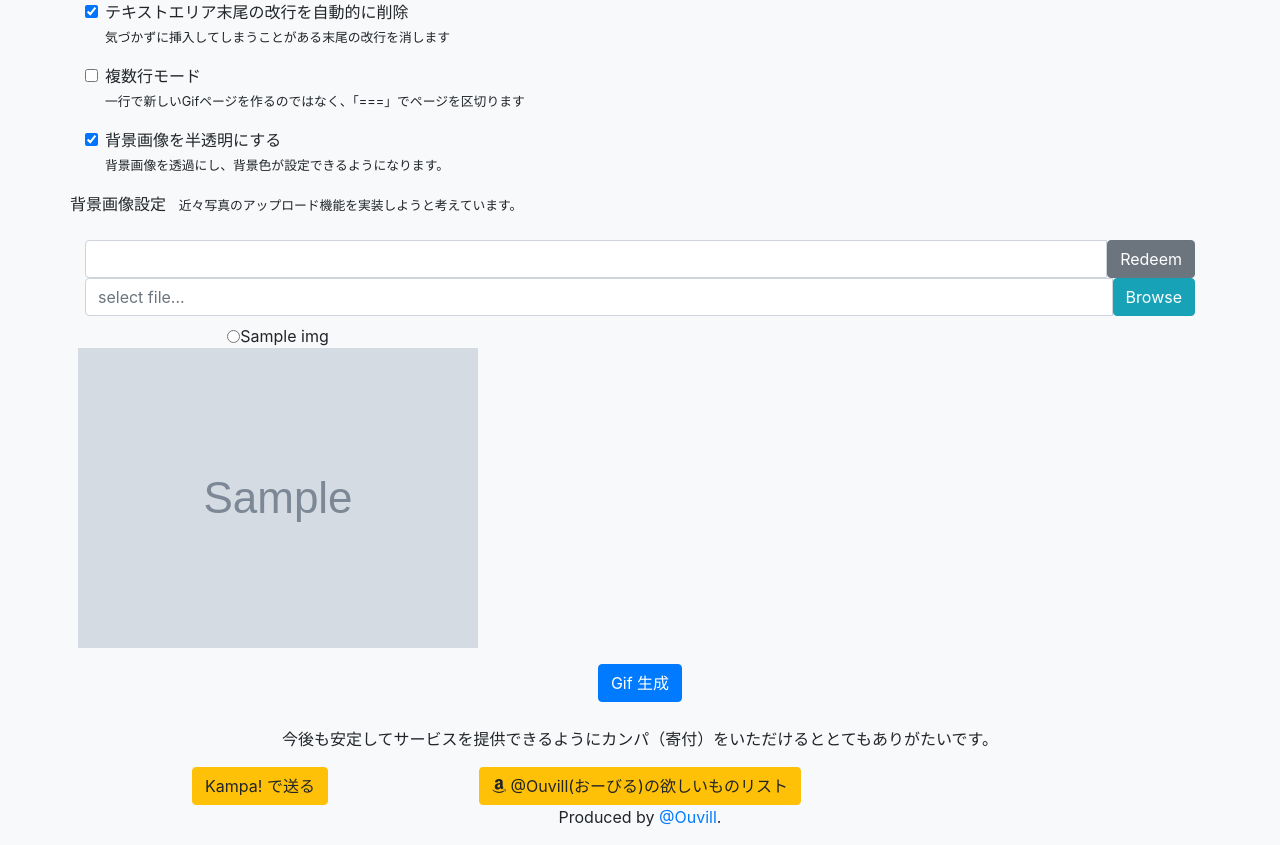
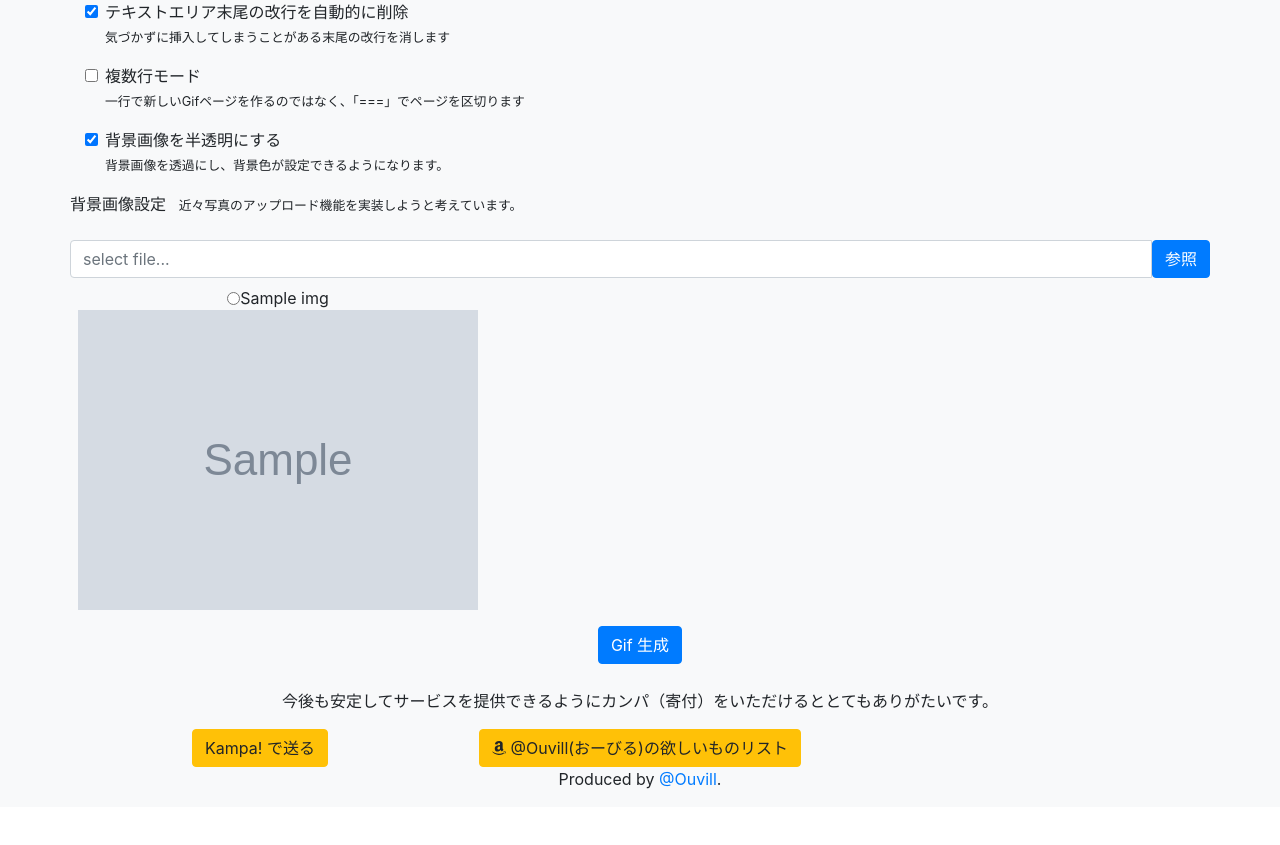
Before and after one commit to Ouvill/gif_creator, a Node project: template views/index.ejs in a window 1280 px wide. Shown: the part 1678-2523 px from the top of the page. After the commit the page ends 2467 px from the top, so only its background shows below. Run offline with Node 20 templates, Linux system fonts and the light colour scheme; the template is opened without the code that fills it: most values are stand-ins (such as "Sample title", 1, 10 or a date in 2020); grey boxes marked "Sample" are stand-in pictures; some libraries are stand-ins or nearby versions.

Commit message:
ファイル選択機能実装

```diff
--- a/public/javascripts/shi_gif.js
+++ b/public/javascripts/shi_gif.js
@@ -8,6 +8,14 @@ document.addEventListener("DOMContentLoaded", function () {
             }
         }
     });
+
+    //ファイルアップロード
+    let file = document.getElementById('lefile')
+    file.addEventListener('change', () => {
+        let filename_area = document.getElementById('filename_area');
+        filename_area.value = file.value;
+    })
+
 
     let font_color = document.getElementById("font_color");
     let complementary_color_div = document.getElementById("complementary_color");
--- a/views/index.ejs
+++ b/views/index.ejs
@@ -293,23 +293,14 @@
       </p>
     </div>
 
-    <form>
+    <div class="row">
+      <input id="lefile" type="file" style="display:none">
       <div class="input-group">
-        <input type="text" class="form-control">
-        <div class="input-group-btn">
-          <span class="btn btn-secondary">Redeem
-            <input type="file" style="display:none">
-          </span>
-        </div>
+        <input type="text" id="filename_area" class="form-control" placeholder="select file..." onclick="$('input[id=lefile]').click();" >
+        <span class="input-group-btn">
+          <button type="button" class="btn btn-primary" onclick="$('input[id=lefile]').click();">参照</button>
+        </span>
       </div>
-    </form>
-
-    <input id="lefile" type="file" style="display:none">
-    <div class="input-group">
-      <input type="text" id="photoCover" class="form-control" placeholder="select file...">
-      <span class="input-group-btn">
-        <button type="button" class="btn btn-info" onclick="$('input[id=lefile]').click();">Browse</button>
-      </span>
     </div>
 
     <div class="row">
```
